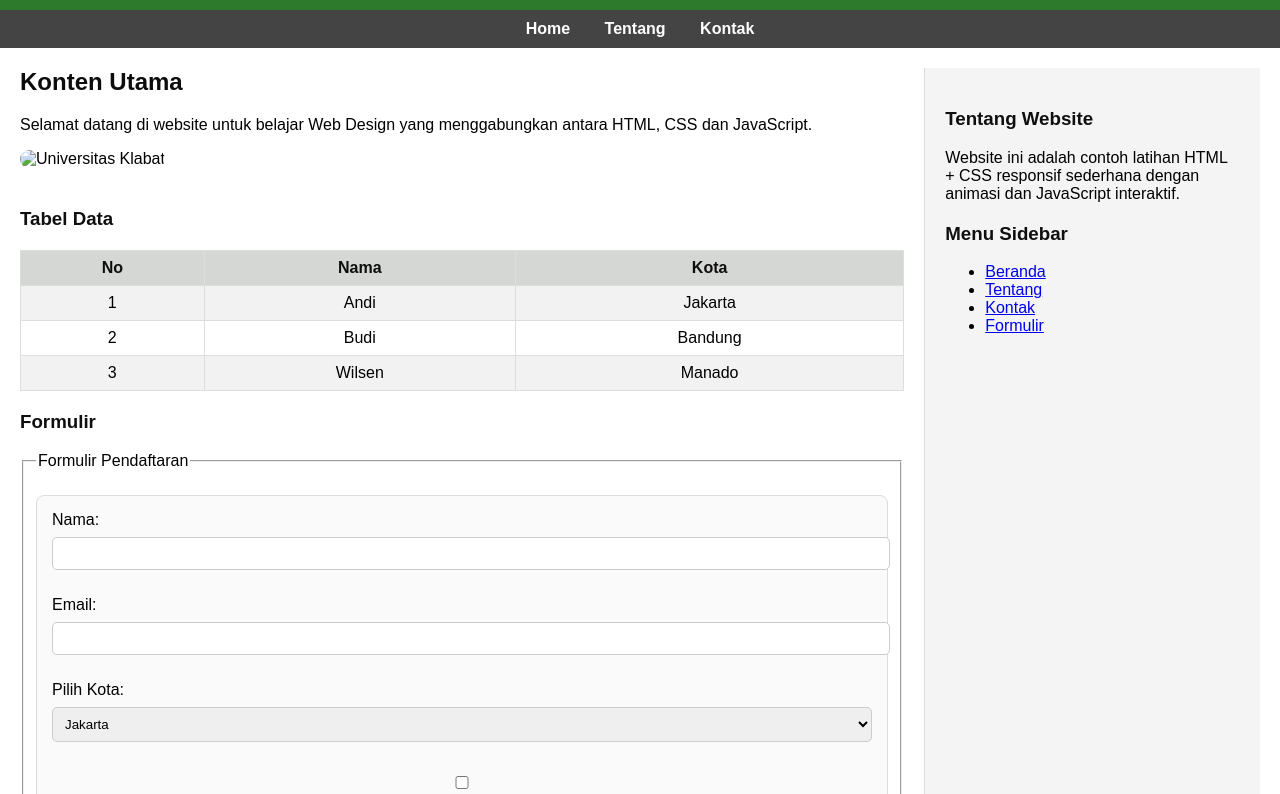
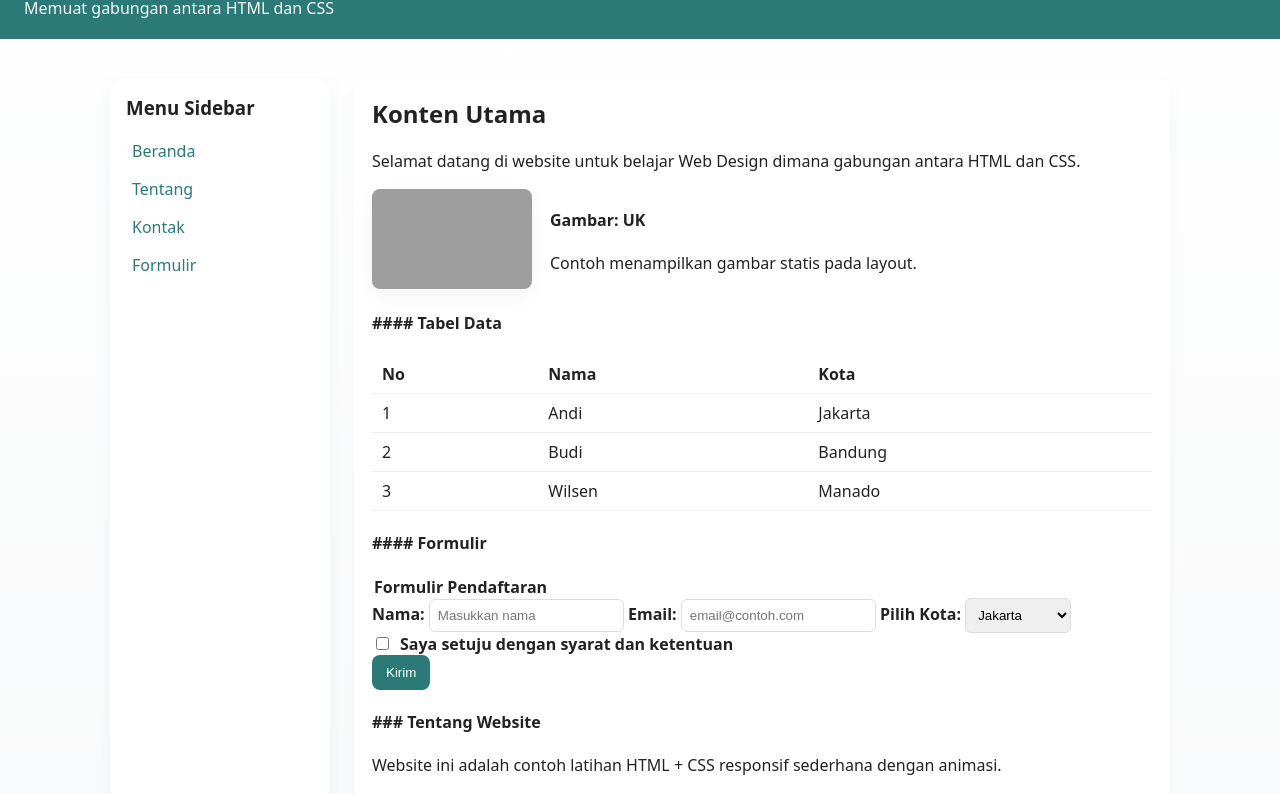
Before and after one commit to valensumual/web-design, a plain HTML site: page index.html in a window 1280 px wide. Shown: the part 56-850 px from the top of the page. Drawn offline with Linux system fonts and the light colour scheme; grey boxes are pictures that could not be loaded.

Commit message:
updategambar

```diff
--- a/index.html
+++ b/index.html
@@ -1,209 +1,138 @@
-<!DOCTYPE html>
+<!doctype html>
+
 <html lang="id">
 <head>
-  <meta charset="UTF-8">
-  <meta name="viewport" content="width=device-width, initial-scale=1.0">
+  <meta charset="utf-8">
+  <meta name="viewport" content="width=device-width, initial-scale=1">
   <title>KELAS WEB DESIGN PROJECT UJIAN MID SEMESTER</title>
   <style>
-    body {
-      font-family: Arial, sans-serif;
-      margin: 0;
-      padding: 0;
-      display: flex;
-      flex-direction: column;
-      min-height: 100vh;
-    }
-    header {
-      background: #2d7a2d;
-      color: white;
-      padding: 15px;
-      text-align: center;
-      font-weight: bold;
-    }
-    nav {
-      background: #444;
-      padding: 10px;
-      text-align: center;
-    }
-    nav a {
-      color: white;
-      margin: 0 15px;
-      text-decoration: none;
-      font-weight: bold;
-    }
-    .container {
-      display: flex;
-      flex: 1;
-      padding: 20px;
-    }
-    .content {
-      flex: 3;
-      padding-right: 20px;
-    }
-    .content img {
-      max-width: 100%;
-      border-radius: 10px;
-      margin-bottom: 20px;
-    }
-    .sidebar {
-      flex: 1;
-      background: #f4f4f4;
-      padding: 20px;
-      border-left: 1px solid #ddd;
-    }
-    h2 {
-      margin-top: 0;
-      color: #0c0c0c;
-    }
-    h3 {
-      margin-top: 20px;
-      color: #0f0f0f;
-    }
-    table {
-      width: 100%;
-      border-collapse: collapse;
-      margin: 20px 0;
-    }
-    table, th, td {
-      border: 1px solid #ddd;
-    }
-    th {
-      background: #d4d7d4;
-      color: rgb(15, 14, 14);
-      padding: 8px;
-    }
-    td {
-      padding: 8px;
-      text-align: center;
-    }
-    /* efek strip warna */
-    tr:nth-child(even) {
-      background: #f2f2f2;
-    }
-    tr:nth-child(odd) {
-      background: #ffffff;
-    }
-    form {
-      margin-top: 20px;
-      background: #fafafa;
-      padding: 15px;
-      border-radius: 8px;
-      border: 1px solid #ddd;
-    }
-    form input, form select {
-      width: 100%;
-      padding: 8px;
-      margin: 8px 0;
-      border: 1px solid #ccc;
-      border-radius: 5px;
-    }
-    form button {
-      background: #2d7a2d;
-      color: white;
-      padding: 10px 20px;
-      border: none;
-      border-radius: 5px;
-      cursor: pointer;
-    }
-    form button:hover {
-      background: #256325;
-    }
-    footer {
-      background: #2d7a2d;
-      color: white;
-      text-align: center;
-      padding: 10px;
-    }
+    :root{--accent:#2b7a78;--muted:#f4f4f4;--dark:#222}
+    *{box-sizing:border-box}
+    body{font-family:system-ui,-apple-system,Segoe UI,Roboto,'Helvetica Neue',Arial; margin:0; color:var(--dark); background:linear-gradient(180deg,#ffffff 0%, #f9fafb 100%);}
+    header{background:var(--accent); color:white; padding:20px 24px}
+    header h1{margin:0; font-size:20px}
+    header p{margin:6px 0 0; opacity:.95}.wrap{display:flex; gap:24px; padding:20px; max-width:1100px; margin:20px auto}
+
+/* Sidebar */
+nav.sidebar{width:220px; background:#fff; border-radius:12px; padding:16px; box-shadow:0 6px 18px rgba(43,122,120,.08)}
+nav.sidebar h3{margin:0 0 12px 0}
+nav.sidebar ul{list-style:none; padding:0; margin:0}
+nav.sidebar li{padding:8px 6px; border-radius:8px}
+nav.sidebar a{color:var(--accent); text-decoration:none; display:block}
+nav.sidebar li:hover{background:var(--muted)}
+
+/* Main */
+main{flex:1; background:white; padding:18px; border-radius:12px; box-shadow:0 6px 18px rgba(0,0,0,.04)}
+main h2{margin-top:0}
+.hero{display:flex; gap:18px; align-items:center}
+.hero img{width:160px; height:100px; object-fit:cover; border-radius:8px; box-shadow:0 6px 18px rgba(0,0,0,.06)}
+
+/* Table */
+.data-table{margin-top:14px}
+.data-table table{width:100%; border-collapse:collapse}
+.data-table th, .data-table td{padding:8px 10px; text-align:left; border-bottom:1px solid #eee}
+
+/* Form */
+form{margin-top:14px; display:grid; gap:10px}
+label{font-weight:600}
+input[type="text"], input[type="email"], select{padding:8px; border:1px solid #ddd; border-radius:6px}
+.checkbox{display:flex; gap:8px; align-items:center}
+button{background:var(--accent); color:white; border:none; padding:10px 14px; border-radius:8px; cursor:pointer}
+
+/* Footer */
+footer{max-width:1100px; margin:18px auto; text-align:center; color:#666}
+
+/* Responsive */
+@media (max-width:800px){
+  .wrap{flex-direction:column; padding:12px}
+  nav.sidebar{width:100%; display:flex; overflow:auto}
+  .hero{flex-direction:column; align-items:flex-start}
+  .hero img{width:100%; height:auto}
+}
+
+/* small animation */
+main{transform-origin:center; animation:fadeIn .6s ease-out}
+@keyframes fadeIn{from{opacity:0; transform:translateY(6px)} to{opacity:1; transform:none}}
+
   </style>
 </head>
 <body>
   <header>
-    KELAS WEB DESIGN PROJECT UJIAN MID SEMESTER <br>
-    <small>Memuat gabungan antara HTML, CSS, dan JavaScript</small>
-  </header>
-
-  <nav>
-    <a href="#">Home</a>
-    <a href="#">Tentang</a>
-    <a href="#">Kontak</a>
-  </nav>
-
-  <div class="container">
-    <div class="content">
-      <h2>Konten Utama</h2>
-      <p>Selamat datang di website untuk belajar Web Design yang menggabungkan antara HTML, CSS dan JavaScript.</p>
-      <img src="images/gedung.jpg" alt="Universitas Klabat">
-
-      <h3>Tabel Data</h3>
-      <table>
-        <tr>
-          <th>No</th>
-          <th>Nama</th>
-          <th>Kota</th>
-        </tr>
-        <tr>
-          <td>1</td>
-          <td>Andi</td>
-          <td>Jakarta</td>
-        </tr>
-        <tr>
-          <td>2</td>
-          <td>Budi</td>
-          <td>Bandung</td>
-        </tr>
-        <tr>
-          <td>3</td>
-          <td>Wilsen</td>
-          <td>Manado</td>
-        </tr>
-      </table>
-
-        <h3>Formulir</h3>
-        <fieldset>
-            <legend>Formulir Pendaftaran</legend>
-            <form id="pendaftaranForm">
-                <label for="nama">Nama:</label><br>
-                <input type="text" id="nama" name="nama" required><br><br>
-
-                <label for="email">Email:</label><br>
-                <input type="email" id="email" name="email" required><br><br>
-
-                <label for="kota">Pilih Kota:</label><br>
-                <select id="kota" name="kota" required>
-                    <option value="jakarta">Jakarta</option>
-                    <option value="bandung">Bandung</option>
-                    <option value="manado">Manado</option>
-                    <option value="medan">Medan</option>
-                    <option value="makassar">Makassar</option>
-                </select><br><br>
-
-                <input type="checkbox"
-                  id="setuju" required>
-                <label for="setuju"> Saya setuju dengan syarat & ketentuan</label><br><br>
-
-                <button type="submit">Kirim</button>
-            </form>
-
-        </fieldset>
-
-      </form>
-    </div>
-
-    <div class="sidebar">
-      <h3>Tentang Website</h3>
-      <p>Website ini adalah contoh latihan HTML + CSS responsif sederhana dengan animasi dan JavaScript interaktif.</p>
+    <h1>KELAS WEB DESIGN PROJECT UJIAN MID SEMESTER</h1>
+    <p>Memuat gabungan antara HTML dan CSS</p>
+  </header>  <div class="wrap">
+    <nav class="sidebar">
       <h3>Menu Sidebar</h3>
       <ul>
-      <li><a href="#">Beranda</a></li>
-      <li><a href="#">Tentang</a></li>
-      <li><a href="#">Kontak</a></li>
-      <li><a href="#">Formulir</a></li>
+        <li><a href="#home">Beranda</a></li>
+        <li><a href="#tentang">Tentang</a></li>
+        <li><a href="#kontak">Kontak</a></li>
+        <li><a href="#form">Formulir</a></li>
       </ul>
+    </nav><main>
+  <h2 id="home">Konten Utama</h2>
+  <p>Selamat datang di website untuk belajar Web Design dimana gabungan antara HTML dan CSS.</p>
+
+  <div class="hero">
+    <!-- Gambar menggunakan sumber publik. Ganti URL jika mau pakai gambar lokal -->
+    <img src="https://upload.wikimedia.org/wikipedia/commons/a/ae/Flag_of_the_United_Kingdom.svg" alt="UK">
+    <div>
+      <h4>Gambar: UK</h4>
+      <p>Contoh menampilkan gambar statis pada layout.</p>
     </div>
   </div>
 
-  <footer>
-    © 2025 Website Latihan
+  <section class="data-table">
+    <h4>#### Tabel Data</h4>
+    <table>
+      <thead>
+        <tr><th>No</th><th>Nama</th><th>Kota</th></tr>
+      </thead>
+      <tbody>
+        <tr><td>1</td><td>Andi</td><td>Jakarta</td></tr>
+        <tr><td>2</td><td>Budi</td><td>Bandung</td></tr>
+        <tr><td>3</td><td>Wilsen</td><td>Manado</td></tr>
+      </tbody>
+    </table>
+  </section>
+
+  <section id="form">
+    <h4>#### Formulir</h4>
+    <form>
+      <fieldset style="border:none;padding:0;margin:0">
+        <legend style="font-weight:700">Formulir Pendaftaran</legend>
+        <label for="nama">Nama:</label>
+        <input id="nama" type="text" placeholder="Masukkan nama">
+
+        <label for="email">Email:</label>
+        <input id="email" type="email" placeholder="email@contoh.com">
+
+        <label for="kota">Pilih Kota:</label>
+        <select id="kota">
+          <option>Jakarta</option>
+          <option>Surabaya</option>
+          <option>Bandung</option>
+          <option>Padang</option>
+          <option>Medan</option>
+          <option>Palembang</option>
+        </select>
+
+        <label class="checkbox"><input type="checkbox"> Saya setuju dengan syarat dan ketentuan</label>
+
+        <button type="button">Kirim</button>
+      </fieldset>
+    </form>
+  </section>
+
+  <section id="tentang" style="margin-top:18px">
+    <h4>### Tentang Website</h4>
+    <p>Website ini adalah contoh latihan HTML + CSS responsif sederhana dengan animasi.</p>
+  </section>
+
+</main>
+
+  </div>  <footer>
+    <p>© 2025 Website Latihan</p>
   </footer>
 </body>
 </html>
```
Also changed, not shown: tugas.html (added, +271 -0 lines).
